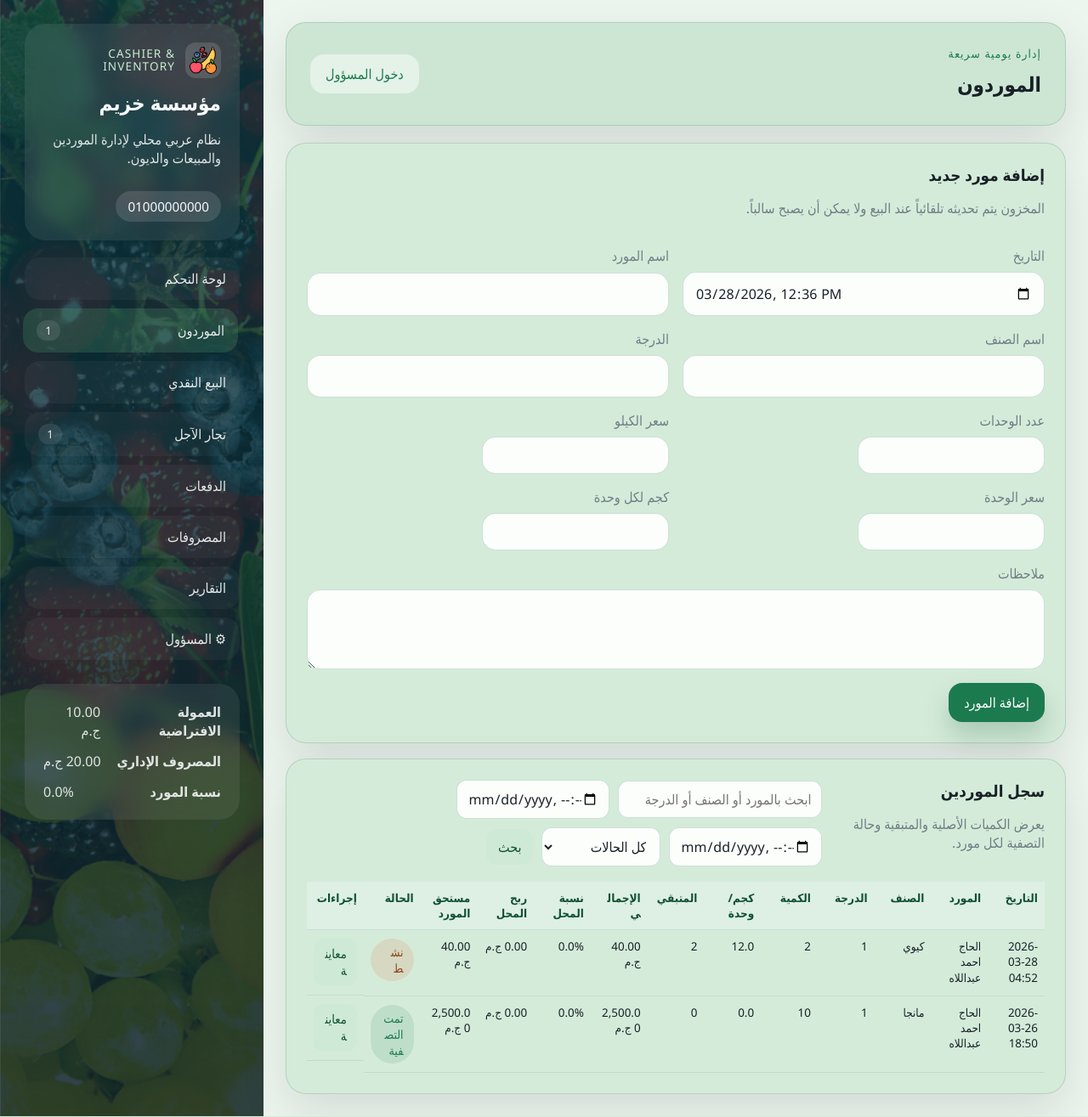
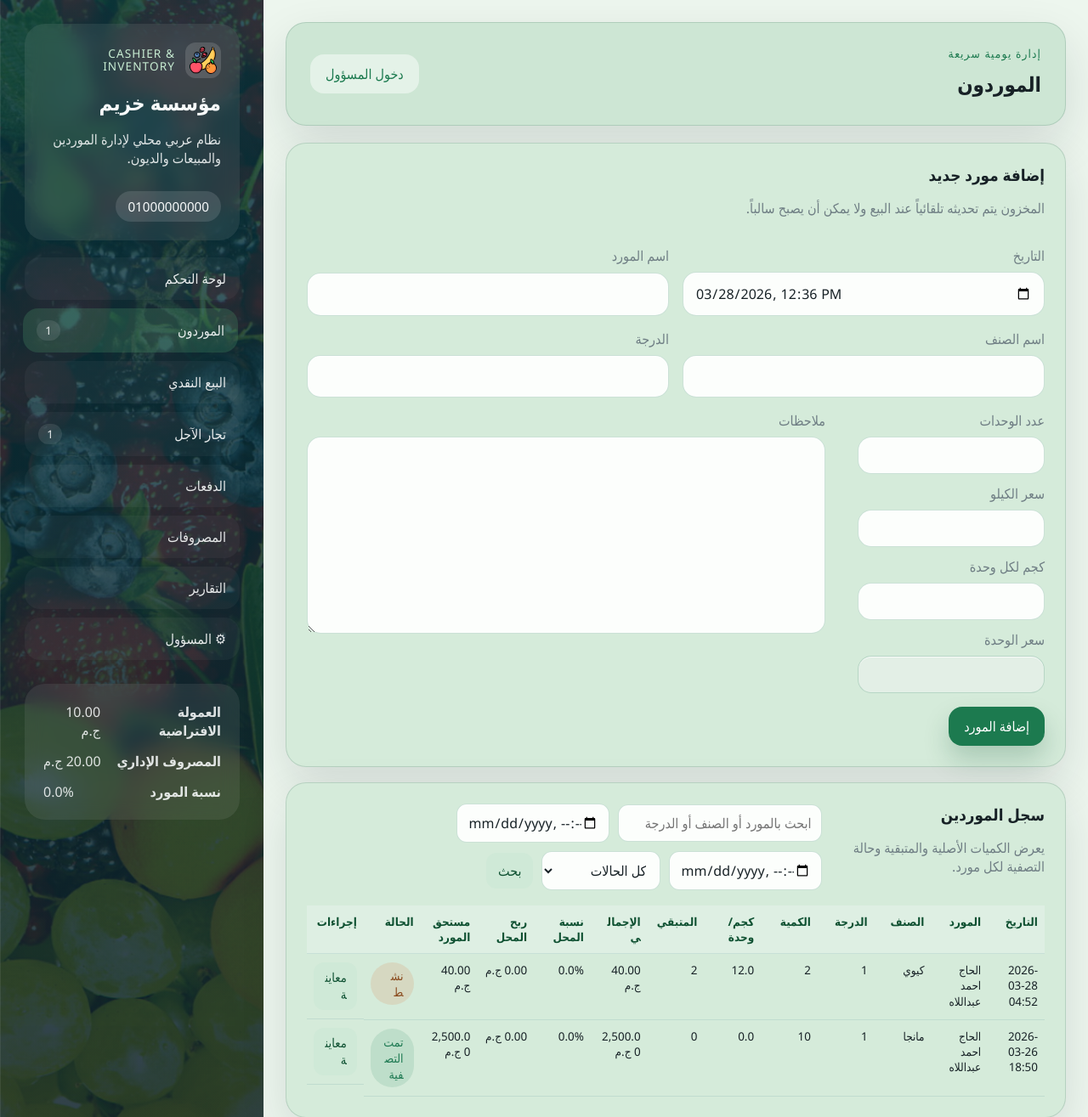
Before and after one commit to muhamedrar/Obour-Market-Cashier-System, a Flask app: page /suppliers/ in a window 1280 px wide. Shown: the top 1315 px of the page at 85% size. Run offline with Flask 3, Linux system fonts and the light colour scheme.

Commit message:
rearranged the suplliers fields

```diff
--- a/routes/supplier_routes.py
+++ b/routes/supplier_routes.py
@@ -42,13 +42,8 @@ def suppliers():
         supplier.class_number = request.form.get("class_number", "").strip()
         supplier.units_count = parse_int(request.form.get("units_count"))
         supplier.kilograms_per_unit = parse_float(request.form.get("kilograms_per_unit"))
-        price_per_unit = parse_float(request.form.get("price_per_unit"))
         price_per_kilogram = parse_float(request.form.get("price_per_kilogram"))
-        supplier.price_per_unit = (
-            round(price_per_kilogram * supplier.kilograms_per_unit, 2)
-            if price_per_kilogram > 0 and supplier.kilograms_per_unit > 0
-            else price_per_unit
-        )
+        supplier.price_per_unit = round(price_per_kilogram * supplier.kilograms_per_unit, 2)
         supplier.supplier_profit_percentage = (
             parse_float(
                 request.form.get("supplier_profit_percentage"),
@@ -70,7 +65,7 @@ def suppliers():
         if (
             supplier.units_count <= 0
             or supplier.price_per_unit < 0
-            or supplier.kilograms_per_unit < 0
+            or supplier.kilograms_per_unit <= 0
             or price_per_kilogram < 0
         ):
             flash("عدد الوحدات والسعر والوزن لكل وحدة يجب أن تكون قيمهم صالحة.", "error")
--- a/static/css/style.css
+++ b/static/css/style.css
@@ -332,6 +332,27 @@ textarea {
     padding: 10px 12px;
 }
 
+.supplier-form-layout {
+    display: grid;
+    grid-template-columns: minmax(0, 240px) minmax(0, 1fr);
+    gap: 18px;
+    align-items: start;
+}
+
+.supplier-side-stack {
+    display: grid;
+    gap: 12px;
+    align-content: start;
+}
+
+.supplier-side-stack label {
+    width: 100%;
+}
+
+.supplier-notes-field textarea {
+    min-height: 232px;
+}
+
 .full-width {
     grid-column: 1 / -1;
 }
@@ -361,6 +382,12 @@ textarea {
     background: rgba(255, 255, 255, 0.92);
     color: var(--text);
     box-shadow: inset 0 1px 0 rgba(255, 255, 255, 0.75);
+}
+
+input[readonly] {
+    background: rgba(227, 239, 230, 0.96);
+    color: var(--primary-dark);
+    cursor: not-allowed;
 }
 
 input:focus,
@@ -641,6 +668,10 @@ th {
         grid-template-columns: 1fr;
     }
 
+    .supplier-form-layout {
+        grid-template-columns: 1fr;
+    }
+
     .dashboard-bottom-grid {
         grid-template-columns: 1fr;
     }
--- a/static/js/app.js
+++ b/static/js/app.js
@@ -243,7 +243,10 @@ document.querySelectorAll("[data-supplier-form]").forEach((form) => {
 
         if (kilogramsPerUnit > 0 && pricePerKilogram > 0) {
             pricePerUnitInput.value = (kilogramsPerUnit * pricePerKilogram).toFixed(2);
+            return;
         }
+
+        pricePerUnitInput.value = "";
     };
 
     kilogramsPerUnitInput?.addEventListener("input", syncUnitPrice);
--- a/templates/suppliers.html
+++ b/templates/suppliers.html
@@ -27,6 +27,8 @@
                 <span>الدرجة</span>
                 <input type="text" name="class_number" value="{{ edit_supplier.class_number if edit_supplier else '' }}" required>
             </label>
+            <div class="supplier-form-layout full-width">
+                <div class="supplier-side-stack">
                     <label class="compact-field">
                         <span>عدد الوحدات</span>
                         <input type="number" min="1" name="units_count" value="{{ edit_supplier.units_count if edit_supplier else '' }}" required>
@@ -39,15 +41,16 @@
                             step="0.01"
                             name="price_per_kilogram"
                             value="{% if edit_supplier and edit_supplier.kilograms_per_unit %}{{ '%.2f'|format(edit_supplier.price_per_unit / edit_supplier.kilograms_per_unit) }}{% endif %}"
+                            required
                         >
                     </label>
                     <label class="compact-field">
-                <span>سعر الوحدة</span>
-                <input type="number" min="0" step="0.01" name="price_per_unit" value="{{ edit_supplier.price_per_unit if edit_supplier else '' }}" required>
+                        <span>كجم لكل وحدة</span>
+                        <input type="number" min="0.01" step="0.01" name="kilograms_per_unit" value="{{ edit_supplier.kilograms_per_unit if edit_supplier else '' }}" required>
                     </label>
                     <label class="compact-field">
-                <span>كجم لكل وحدة</span>
-                <input type="number" min="0" step="0.01" name="kilograms_per_unit" value="{{ edit_supplier.kilograms_per_unit if edit_supplier else '' }}" required>
+                        <span>سعر الوحدة</span>
+                        <input type="number" min="0" step="0.01" name="price_per_unit" value="{{ edit_supplier.price_per_unit if edit_supplier else '' }}" readonly required>
                     </label>
                     {% if is_admin %}
                         <label class="compact-field">
@@ -57,10 +60,12 @@
                     {% else %}
                         <input type="hidden" name="supplier_profit_percentage" value="{{ edit_supplier.supplier_profit_percentage if edit_supplier else settings.supplier_profit_percentage }}">
                     {% endif %}
-            <label class="full-width">
+                </div>
+                <label class="supplier-notes-field">
                     <span>ملاحظات</span>
                     <textarea name="notes" rows="3">{{ edit_supplier.notes if edit_supplier else '' }}</textarea>
                 </label>
+            </div>
             <div class="form-actions full-width">
                 <button class="btn btn-primary" type="submit">{{ "حفظ التعديل" if edit_supplier else "إضافة المورد" }}</button>
                 {% if edit_supplier %}
```
Lines whose indentation alone changed are shown as unchanged.
